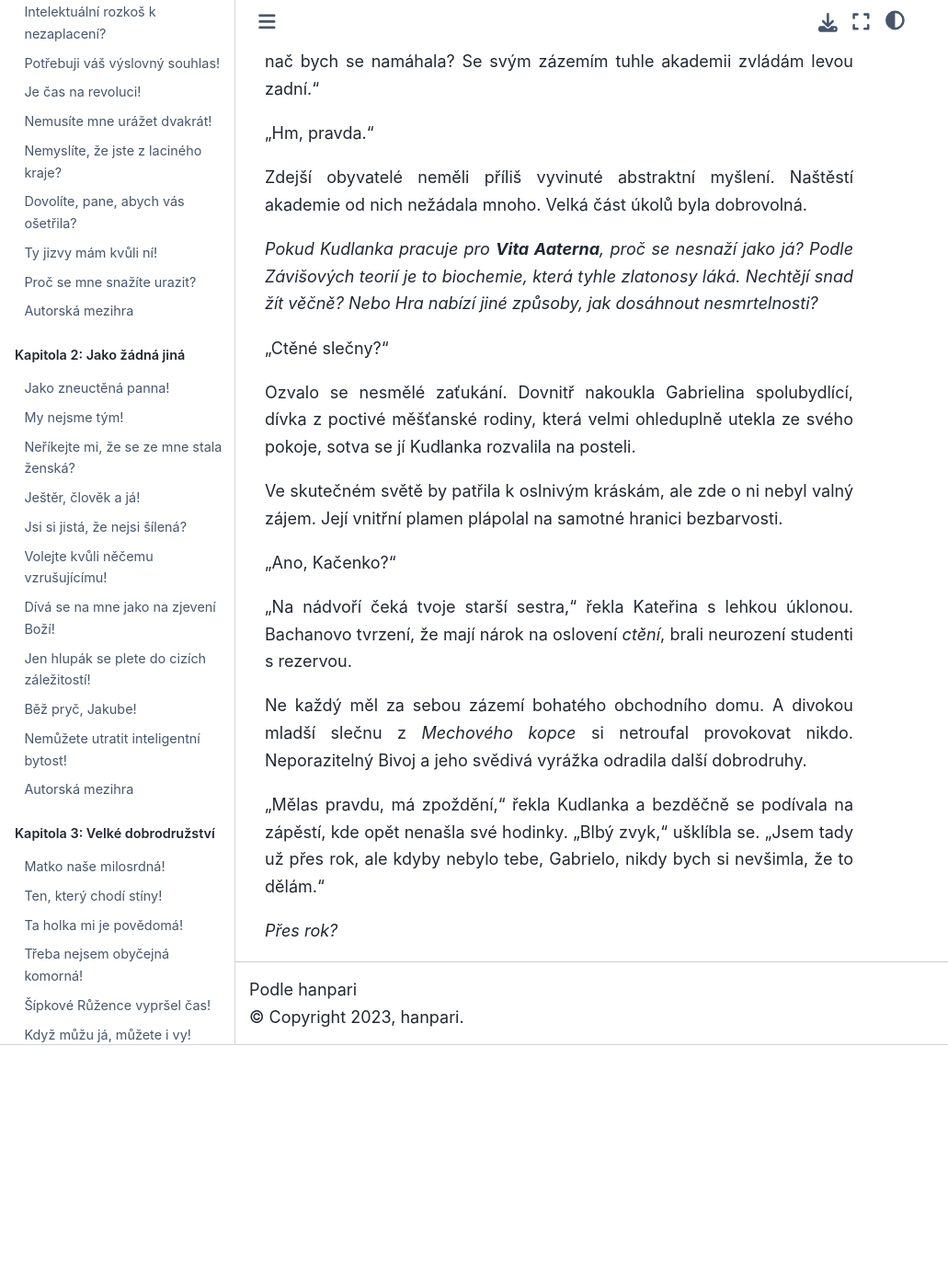
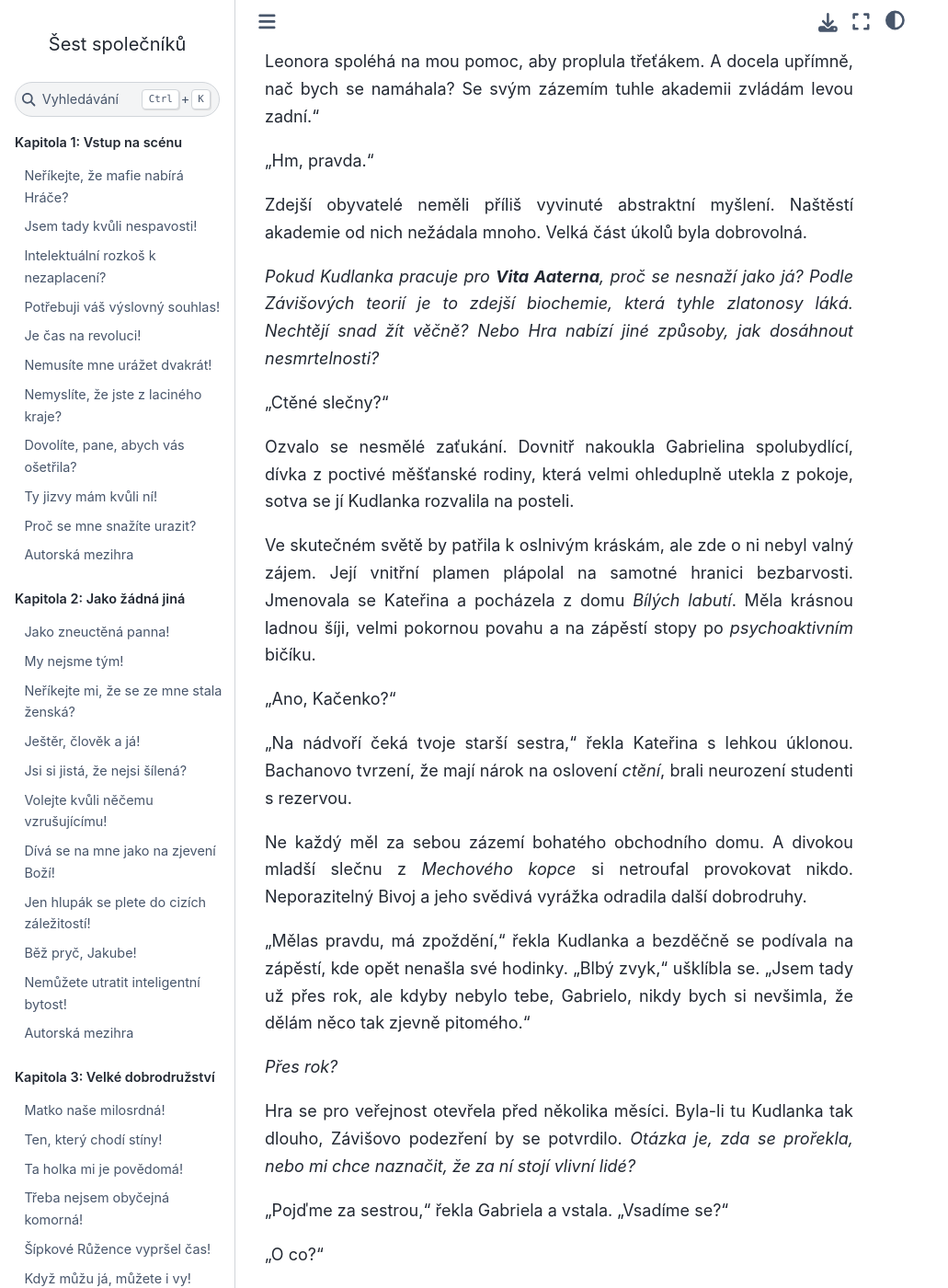
Before and after one commit to hanpari/sest-spolecniku, a Sphinx documentation site: the page built from source/sest_spolecniku/015-uklady-a-souboje/06.md, in a window 1280 px wide and 1400 px high, scrolled down 2435 px. Shown: the whole window at 92% size, without its empty margins (0-1031 px from the left). Built offline with Sphinx 7.4.7 and the Sphinx Book theme 1.1.4, drawn with Linux system fonts in a browser that asks for light colours; before the commit the page ends 3571 px from its top, so only the background shows below that; some of the changed text lies outside the part shown.

Commit message:
Ta druha

```diff
--- a/source/sest_spolecniku/015-uklady-a-souboje/06.md
+++ b/source/sest_spolecniku/015-uklady-a-souboje/06.md
@@ -42,7 +42,7 @@
 
 "Protože!" odsekla Gabriela, která si uvědomila, že se nechala unést a že prozrazuje, co by neměla. *Když o tebe kdokoliv projeví upřímný zájem, předpokládej, že má postranní úmysly,* zazněl jí v hlavě nabádavý Závišův hlas.
 
-"Nechci vyzvídat," řekla Kudlanka konejšivě. "Ale už jsem ti navrhla, že ti můžu pomoct. I na druhé straně," dodala a významně mrkla.
+"Nechci vyzvídat," řekla Kudlanka konejšivě. "Ale už jsem ti navrhla, že ti můžu pomoct. I na druhé straně, pokud mi rozumíš," dodala a významně mrkla.
 
 "Tady i tam se mi daří skvěle, děkuji pěkně," zabručela Gabriela a ukázala na stránku výpočtů. "Druháci nemají domácí práce? Ještě jsem tě neviděla šprtat se."
 
@@ -52,13 +52,13 @@
 
 Zdejší obyvatelé neměli příliš vyvinuté abstraktní myšlení. Naštěstí akademie od nich nežádala mnoho. Velká část úkolů byla dobrovolná.
 
-*Pokud Kudlanka pracuje pro **Vita Aaterna**, proč se nesnaží jako já? Podle Závišových teorií je to biochemie, která tyhle zlatonosy láká. Nechtějí snad žít věčně? Nebo Hra nabízí jiné způsoby, jak dosáhnout nesmrtelnosti?*
+*Pokud Kudlanka pracuje pro **Vita Aaterna**, proč se nesnaží jako já? Podle Závišových teorií je to zdejší biochemie, která tyhle zlatonosy láká. Nechtějí snad žít věčně? Nebo Hra nabízí jiné způsoby, jak dosáhnout nesmrtelnosti?*
 
 "Ctěné slečny?"
 
-Ozvalo se nesmělé zaťukání. Dovnitř nakoukla Gabrielina spolubydlící, dívka z poctivé měšťanské rodiny, která velmi ohleduplně utekla ze svého pokoje, sotva se jí Kudlanka rozvalila na posteli.
+Ozvalo se nesmělé zaťukání. Dovnitř nakoukla Gabrielina spolubydlící, dívka z poctivé měšťanské rodiny, která velmi ohleduplně utekla z pokoje, sotva se jí Kudlanka rozvalila na posteli.
 
-Ve skutečném světě by patřila k oslnivým kráskám, ale zde o ni nebyl valný zájem. Její vnitřní plamen plápolal na samotné hranici bezbarvosti.
+Ve skutečném světě by patřila k oslnivým kráskám, ale zde o ni nebyl valný zájem. Její vnitřní plamen plápolal na samotné hranici bezbarvosti. Jmenovala se Kateřina a pocházela z domu *Bílých labutí*. Měla krásnou ladnou šíji, velmi pokornou povahu a na zápěstí stopy po *psychoaktivním* bičíku.
 
 "Ano, Kačenko?"
 
@@ -66,6 +66,32 @@
 
 Ne každý měl za sebou zázemí bohatého obchodního domu. A divokou mladší slečnu z *Mechového kopce* si netroufal provokovat nikdo. Neporazitelný Bivoj a jeho svědivá vyrážka odradila další dobrodruhy.
 
-"Mělas pravdu, má zpoždění," řekla Kudlanka a bezděčně se podívala na zápěstí, kde opět nenašla své hodinky. "Blbý zvyk," ušklíbla se. "Jsem tady už přes rok, ale kdyby nebylo tebe, Gabrielo, nikdy bych si nevšimla, že to dělám."
+"Mělas pravdu, má zpoždění," řekla Kudlanka a bezděčně se podívala na zápěstí, kde opět nenašla své hodinky. "Blbý zvyk," ušklíbla se. "Jsem tady už přes rok, ale kdyby nebylo tebe, Gabrielo, nikdy bych si nevšimla, že dělám něco tak zjevně pitomého."
 
 *Přes rok?*
+
+Hra se pro veřejnost otevřela před několika měsíci. Byla-li tu Kudlanka tak dlouho, Závišovo podezření by se potvrdilo. *Otázka je, zda se prořekla, nebo mi chce naznačit, že za ní stojí vlivní lidé?*
+
+"Pojďme za sestrou," řekla Gabriela a vstala. "Vsadíme se?"
+
+"O co?"
+
+"Vsadíme se, že bude divadlo."
+
+"Divadlo?"
+
+"Divadlo," potvrdila Gabriela suše. "Ještě jsem nezažila, aby odmítla příležitost okouzlit davy."
+
+"Kdo?"
+
+"Má milovaná sestřička. Co se děje, Kačenko?"
+
+"Ctěné slečny, smím jít s vámi?" zeptala se Kateřina nesměle. Soužití s mladší slečnou z *Mechové kopce* by moderní člověk označil za trápení, ale ona byla hrdá na to, že sdílí pokoj s dcerou ze šlechetného rodu.
+
+*A nebo je zkrátka masochistka,* uzavřela pro sebe Gabriela. Ona sama experimentovala s bičíkem na sobě, ale její druhé já dávala přednost mučení druhých.
+
+"Posluž si," řekla lhostejně. "Když už nic, ona alespoň vyléčí tvé ruce."
+
+"Co je s ní?" zeptala se Kudlanka.
+
+"Nic, ctěná slečno," řekla rychle Kateřina a navlékla si rukavičky, aby zakryla dlouhé zarudlé šrámy.
```
Also changed, not shown: other parts of source/sest_spolecniku/015-uklady-a-souboje/06.md (+1 -1 lines), source/sest_spolecniku/015-uklady-a-souboje/05.md (+6 -4 lines).
